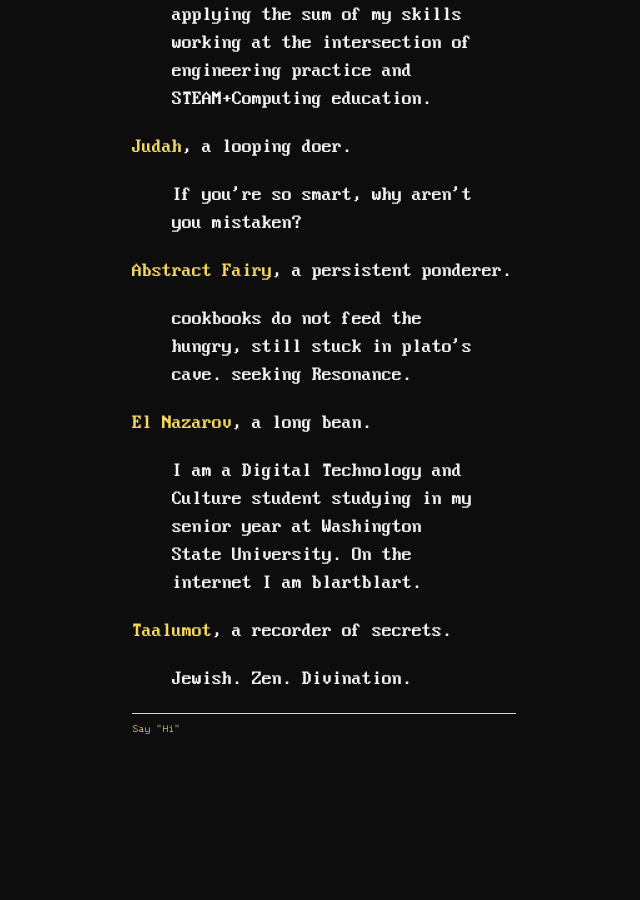
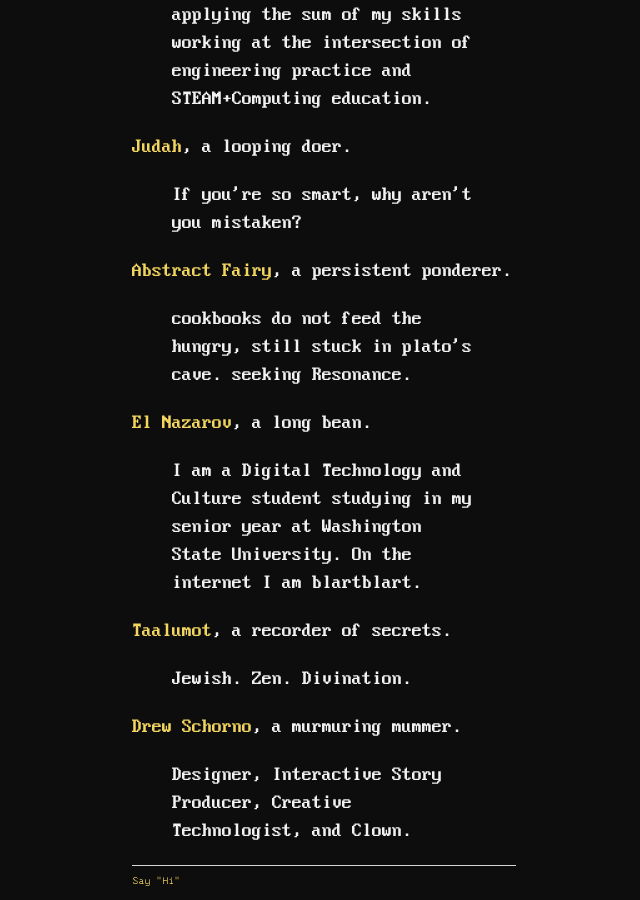
Before and after one commit to ray-dorai/ray-dorai.github.io, a Jekyll site: the page built from neighbors.html, in a window 1280 px wide and 900 px high, scrolled down 2404 px. Shown: the whole window, without its empty margins (316-956 px from the left). Built offline with Jekyll 4.4.1, drawn with Linux system fonts in a browser that asks for light colours; before the commit the page ends 3152 px from its top, so only the background shows below that.

Commit message:
Update neighbors.html

```diff
--- a/neighbors.html
+++ b/neighbors.html
@@ -39,6 +39,8 @@ title: Neighbors
                   <blockquote><p>I am a Digital Technology and Culture student studying in my senior year at Washington State University. On the internet I am blartblart.</p></blockquote> </p>
 		<p><a href="https://taalumot.space/">Taalumot</a>, a recorder of secrets.
                   <blockquote><p>Jewish. Zen. Divination.</p></blockquote> </p>
+		<p><a href="https://arcove.substack.com/">Drew Schorno</a>, a murmuring mummer.
+                  <blockquote><p>Designer, Interactive Story Producer, Creative Technologist, and Clown.</p></blockquote> </p>
 
 
 
```
